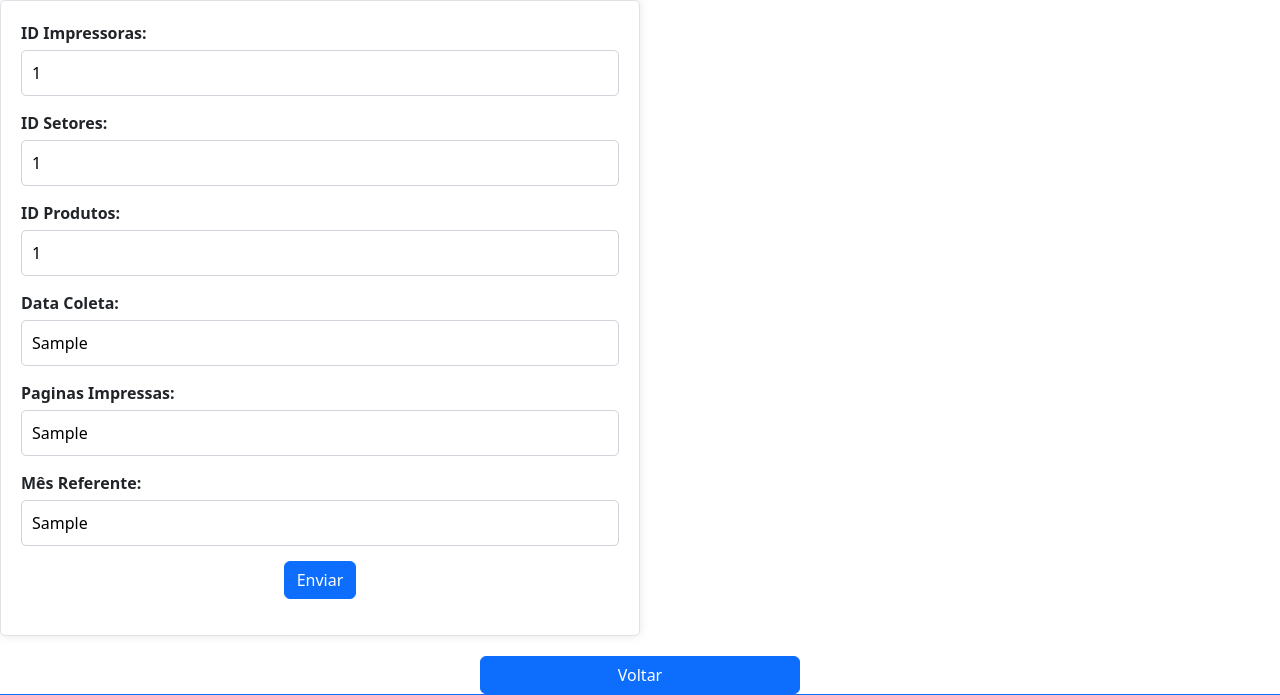
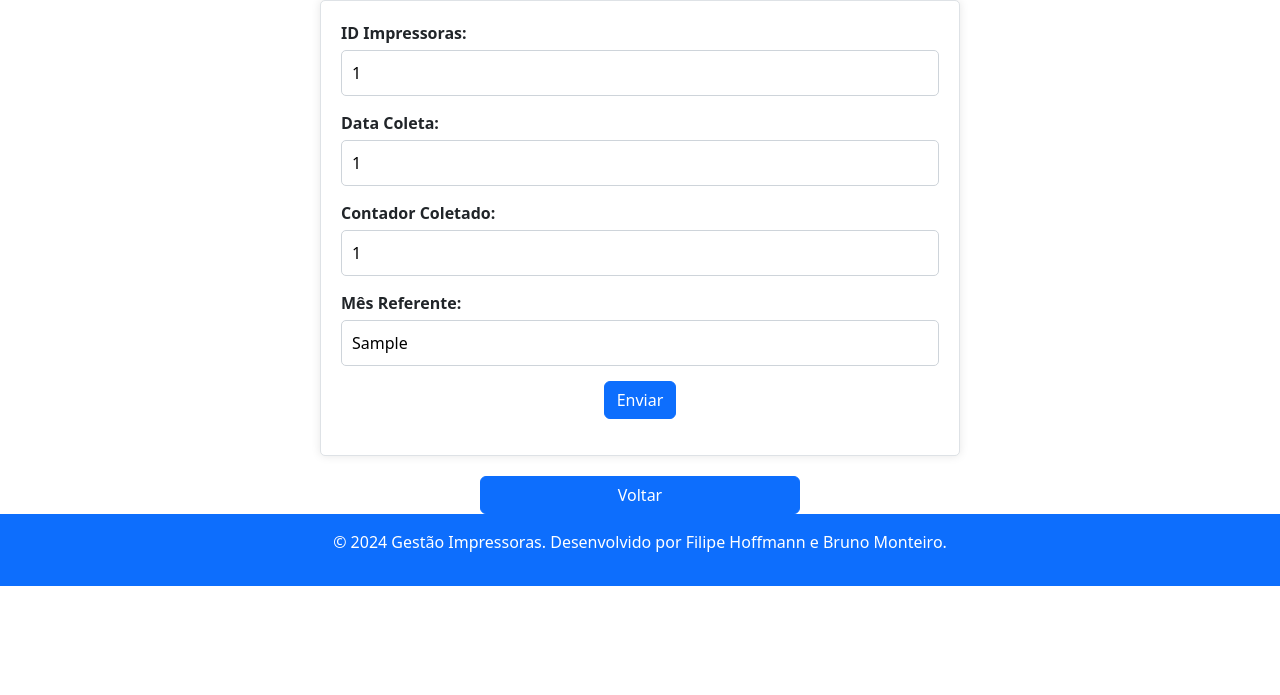
Before and after one commit to FilipeHoffmann/gestao-impressoras, a Flask app: page /contadores/editar/1 in a window 1280 px wide. Shown: the part 144-839 px from the top of the page. After the commit the page ends 730 px from the top, so only its background shows below. Run offline with Flask 3, Linux system fonts and the light colour scheme; tables that the repository leaves empty or names only in its code hold one stand-in row (values such as "Sample post").

Commit message:
Atualização dos contadores

```diff
--- a/app.py
+++ b/app.py
@@ -180,7 +180,7 @@ def excluir_setor(id_setor):
 def contadores():
     if request.method == "GET":
         mes = request.args.get('mes')
-        if mes == "TODOS":
+        if mes == "None":
             return class_contadores.class_contadores.contadores()
         else:
             return class_contadores.class_contadores.contadores(mes=mes)
@@ -222,4 +222,4 @@ def faturamento():
             return class_faturamento.class_faturamento.exportar_planilha(mes=mes)
 
 if __name__ == "__main__":
-    app.run(debug=True,host='192.168.0.159')
+    app.run(debug=True)
--- a/controller/contadores/class_contadores.py
+++ b/controller/contadores/class_contadores.py
@@ -5,14 +5,16 @@ class class_contadores:
     @staticmethod
     def contadores(mes):
         if request.method == "GET":
-            print(mes)
             if mes == None:
                 query = conector_banco_de_dados.conector_banco_de_dados(f'''
-                SELECT impressoras.id_impressoras, impressoras.modelo, secretarias.nome, setores.nome_setor, produtos.descricao
-                FROM impressoras
-                INNER JOIN setores ON setores.id_setores = impressoras.id_setores
-                INNER JOIN secretarias ON secretarias.id_secretarias = setores.id_secretarias
-                INNER JOIN produtos ON produtos.id_produtos = impressoras.id_produtos''')
+                SELECT *
+                FROM contadores''')
+            else:
+                query = conector_banco_de_dados.conector_banco_de_dados(f'''
+                SELECT *
+                FROM contadores
+                WHERE "{mes}" = mes_referente''')
+
             contadores = query.consultar()
             return render_template("/contadores/contadores.html",
                                 mes = mes,
@@ -48,14 +50,12 @@ class class_contadores:
 
     def editar_contador(id_contador):
         id_impressoras = request.form["id_impressoras"]
-        id_setores = request.form["id_setores"]
-        id_produtos = request.form["id_produtos"]
         data_coleta = request.form["data_coleta"]
         paginas_impressas = request.form["paginas_impressas"]
         mes_referente = request.form["mes_referente"]
         update_query = f"""
             UPDATE contadores
-            SET id_impressoras = '{id_impressoras}', id_setores = '{id_setores}', id_produtos = '{id_produtos}', data_coleta = '{data_coleta}', paginas_impressas = '{paginas_impressas}', mes_referente = '{mes_referente}'
+            SET id_impressoras = '{id_impressoras}', data_coleta = '{data_coleta}', paginas_impressas = '{paginas_impressas}', mes_referente = '{mes_referente}'
             WHERE id_contadores = '{id_contador}'
         """
         conector_banco_de_dados.conector_banco_de_dados(update_query).alterar_incluir_excluir()
@@ -68,11 +68,9 @@ class class_contadores:
                 contador = contador[0]
                 contador_dict = {
                     'id_impressoras': contador[1],
-                    'id_setores': contador[2],
-                    'id_produtos': contador[3],
-                    'data_coleta': contador[4],
-                    'paginas_impressas': contador[5],
-                    'mes_referente': contador[6]
+                    'data_coleta': contador[2],
+                    'paginas_impressas': contador[3],
+                    'mes_referente': contador[4]
                 }
                 return render_template('contadores/editar_contador.html', contador=contador_dict)
 
--- a/templates/contadores/editar_contador.html
+++ b/templates/contadores/editar_contador.html
@@ -44,17 +44,13 @@
           </div>
         </div>
       </nav>
-      <div id="formulario">
+      <div id="formulario" class="d-grid gap-4 col-3 mx-auto">
           <form method="POST" class="form-group">
               <label for="lote">ID Impressoras:</label>
               <input type="text" id="id_impressoras" name="id_impressoras" value="{{ contador.id_impressoras }}" required><br>
-              <label for="lote">ID Setores:</label>
-              <input type="text" id="id_setores" name="id_setores" value="{{ contador.id_setores }}" required><br>
-              <label for="lote">ID Produtos:</label>
-              <input type="text" id="id_produtos" name="id_produtos" value="{{ contador.id_produtos }}" required><br>
               <label for="lote">Data Coleta:</label>
               <input type="text" id="data_coleta" name="data_coleta" value="{{ contador.data_coleta }}" required><br>
-              <label for="lote">Paginas Impressas:</label>
+              <label for="lote">Contador Coletado:</label>
               <input type="text" id="paginas_impressas" name="paginas_impressas" value="{{ contador.paginas_impressas }}" required><br>
               <label for="lote">Mês Referente:</label>
               <input type="text" id="mes_referente" name="mes_referente" value="{{ contador.mes_referente }}" required><br>
```
Also changed, not shown: controller/impressoras/class_impressoras.py (+10 -20 lines), templates/contadores/contadores.html (+3 -7 lines), 2 other files.
